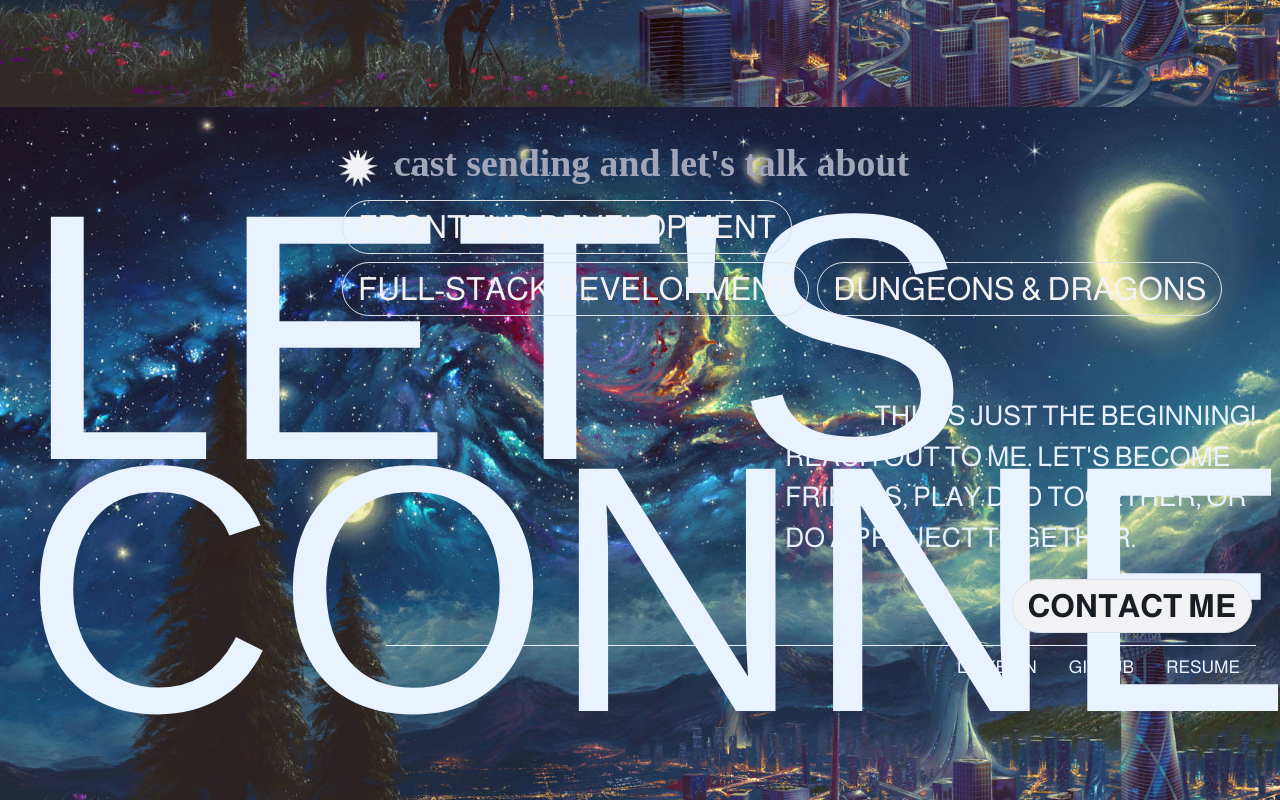
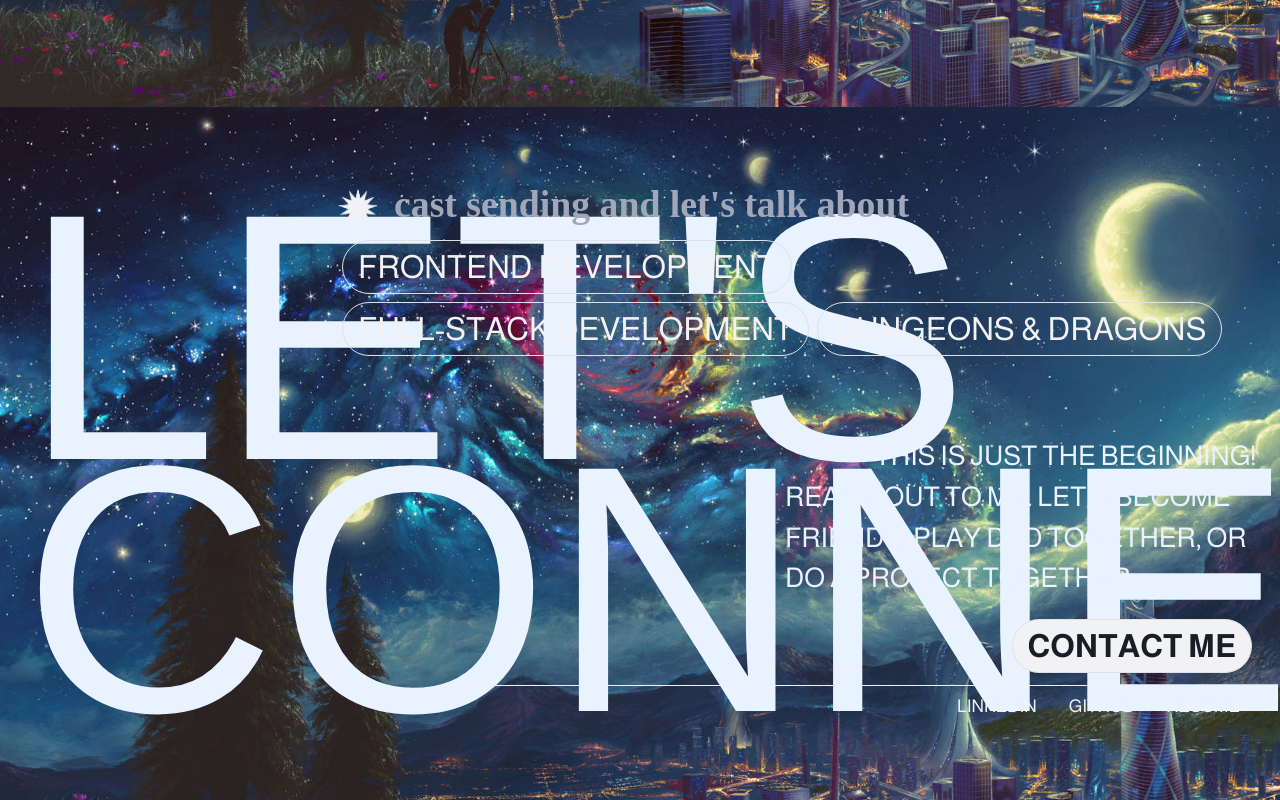
Before and after one commit to petrihcour/vanessa-portfolio, a React (Create React App) app: page / in a window 1280 px wide. Shown: the part 4693-5493 px from the top of the page. Built offline with nearby package versions, Linux system fonts and the light colour scheme; a web font is replaced by a local one.

Commit message:
adjust width using margin-left auto of border top footer

```diff
--- a/src/components/Sending.js
+++ b/src/components/Sending.js
@@ -24,7 +24,7 @@ export const Sending = () => {
   return (
     <div id="sending" className="container-fluid mt-5 pt-5">
       <div className="justify-content-lg-between row">
-        <div className="text-uppercase col-lg-3 align-content-end mt-xl-4">
+        <div className="sending-title text-uppercase col-lg-3 align-content-end mt-xl-4">
           <h1 className="home-i-am">Let's</h1>
           <h1 className="home-title-vanessa sending-title-connect">
             Connect
@@ -59,7 +59,7 @@ export const Sending = () => {
                   style={{
                     backgroundColor: "#F2F2F5",
                     color: "#191e24",
-                    fontWeight: "600"
+                    fontWeight: "600",
                   }}
                   textColor="#191e24"
                   hasMarquee
@@ -67,7 +67,7 @@ export const Sending = () => {
               </div>
             </div>
           </div>
-          <nav className="footer body-text d-flex text-uppercase mt-2 ms-5 justify-content-center justify-content-xl-end mx-auto" style={{borderTop: "0.5px solid #e9f2ff"}}>
+          <nav className="footer body-text d-flex text-uppercase mt-2 justify-content-center justify-content-xl-end ">
             <ul className="nav">
               <li className="nav-item">
                 <a className="nav-link" href="https://www.linkedin.com/in/vanesssagarcia/" target="_blank" rel="noreferrer">LinkedIn</a>
--- a/src/styles/Sending.css
+++ b/src/styles/Sending.css
@@ -1,3 +1,18 @@
 .sending-title-connect {
-    margin-left: -2px;
+  margin-left: -2px;
 }
+
+.footer {
+  bottom: 0;
+  width: 100%;
+  height: 0.5px;
+  background-color: #e9f2ff;
+}
+
+@media (min-width: 768px) {
+  .footer {
+    bottom: 0;
+    width: 85%;
+    margin-left: auto;
+  }
+}
```
